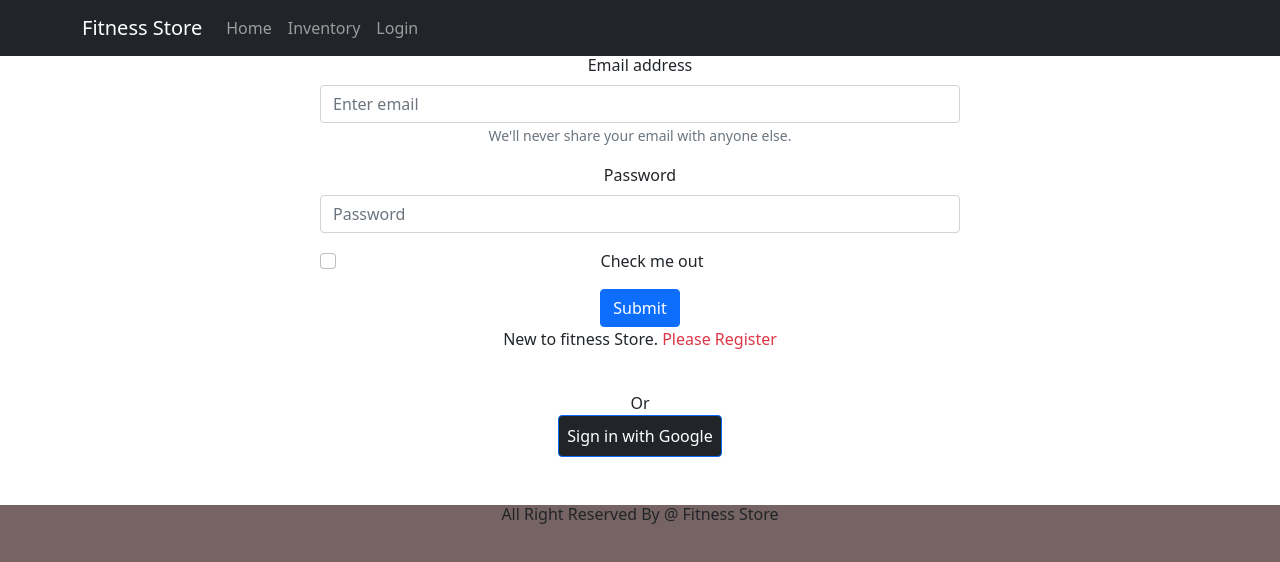
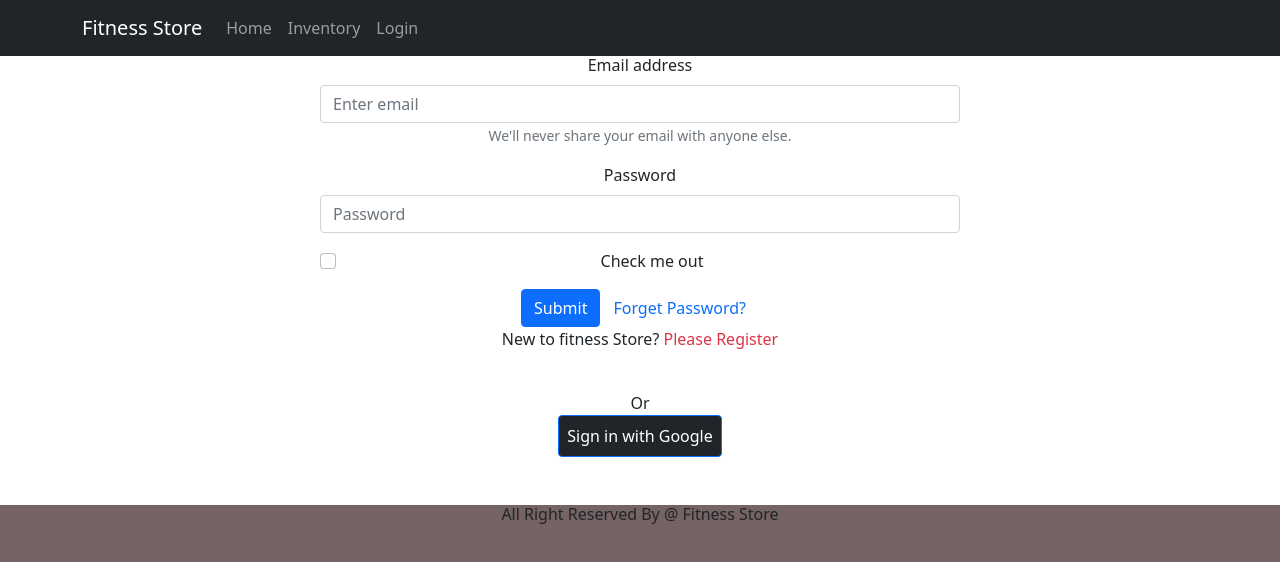
Before and after one commit to dev-nayandas/fitness-store-client, a React (Create React App) app: page /emaillogin in a window 1280 px wide. Shown: the top 562 px of the page. Built offline with nearby package versions, Linux system fonts and the light colour scheme; no server answers.

Commit message:
Readme file done

```diff
--- a/package.json
+++ b/package.json
@@ -14,6 +14,7 @@
     "react-firebase-hooks": "^5.0.3",
     "react-router-dom": "^6.3.0",
     "react-scripts": "5.0.1",
+    "react-toastify": "^9.0.0",
     "web-vitals": "^2.1.4"
   },
   "scripts": {
--- a/public/index.html
+++ b/public/index.html
@@ -24,7 +24,7 @@
       work correctly both with client-side routing and a non-root public URL.
       Learn how to configure a non-root public URL by running `npm run build`.
     -->
-    <title>React App</title>
+    <title>Fitness Store</title>
   </head>
   <body>
     <noscript>You need to enable JavaScript to run this app.</noscript>
--- a/src/Pages/Home/Login/EmailLogin/EmailLogin.js
+++ b/src/Pages/Home/Login/EmailLogin/EmailLogin.js
@@ -4,7 +4,9 @@ import { Link, useNavigate } from 'react-router-dom';
 import GoogleLogin from '../GoogleLogin/GoogleLogin';
 import { useSignInWithEmailAndPassword } from 'react-firebase-hooks/auth';
 import auth from '../../../../firebase.init';
-import { sendEmailVerification } from 'firebase/auth';
+import { sendEmailVerification, sendPasswordResetEmail } from 'firebase/auth';
+import { ToastContainer, toast } from 'react-toastify';
+import 'react-toastify/dist/ReactToastify.css';
 
 
 const EmailLogin = () => {
@@ -51,6 +53,15 @@ const EmailLogin = () => {
     navigate('/register');
 
   }
+  // Handel password Reset
+  const  handlePasswordReset =() =>{
+
+    const email = emailRef.current.value;
+    sendPasswordResetEmail(auth, email)
+    .then(() => {
+      toast('Password Reset Link sent')
+    })
+  }
 
 
 
@@ -83,9 +94,11 @@ const EmailLogin = () => {
         <Button variant="primary" type="submit">
           Submit
         </Button>
+        <Button onClick={handlePasswordReset} className='text-decoration-none' variant="link">Forget  Password?</Button>
       </Form>
-      <p>New to fitness Store. <Link to="/register" className='text-danger text-decoration-none' onClick={navigateRegister}>Please Register</Link> </p> <br></br> Or
+      <p>New to fitness Store? <Link to="/register" className='text-danger text-decoration-none' onClick={navigateRegister}>Please Register</Link> </p> <br></br> Or
       <GoogleLogin></GoogleLogin>
+      <ToastContainer></ToastContainer>
     </div>
   );
 };
--- a/src/Pages/Home/Login/RequireAuth/RequireAuth.js
+++ b/src/Pages/Home/Login/RequireAuth/RequireAuth.js
@@ -1,11 +1,15 @@
 import React from 'react';
+import { Spinner } from 'react-bootstrap';
 import { useAuthState } from 'react-firebase-hooks/auth';
 import { Navigate, useLocation } from 'react-router-dom';
 import auth from '../../../../firebase.init';
 
 const RequireAuth = ({children}) => {
-    const [user] = useAuthState(auth);
+    const [user, loading] = useAuthState(auth);
     const location = useLocation()
+    if(loading){
+        <Spinner animation="border" variant="primary" />
+    }
     if(!user){
         <Navigate to="/emaillogin" state={{ from: location }} replace />;
     }
```
Also changed, not shown: 2 other files (tests, documents, lock files or other folders).
